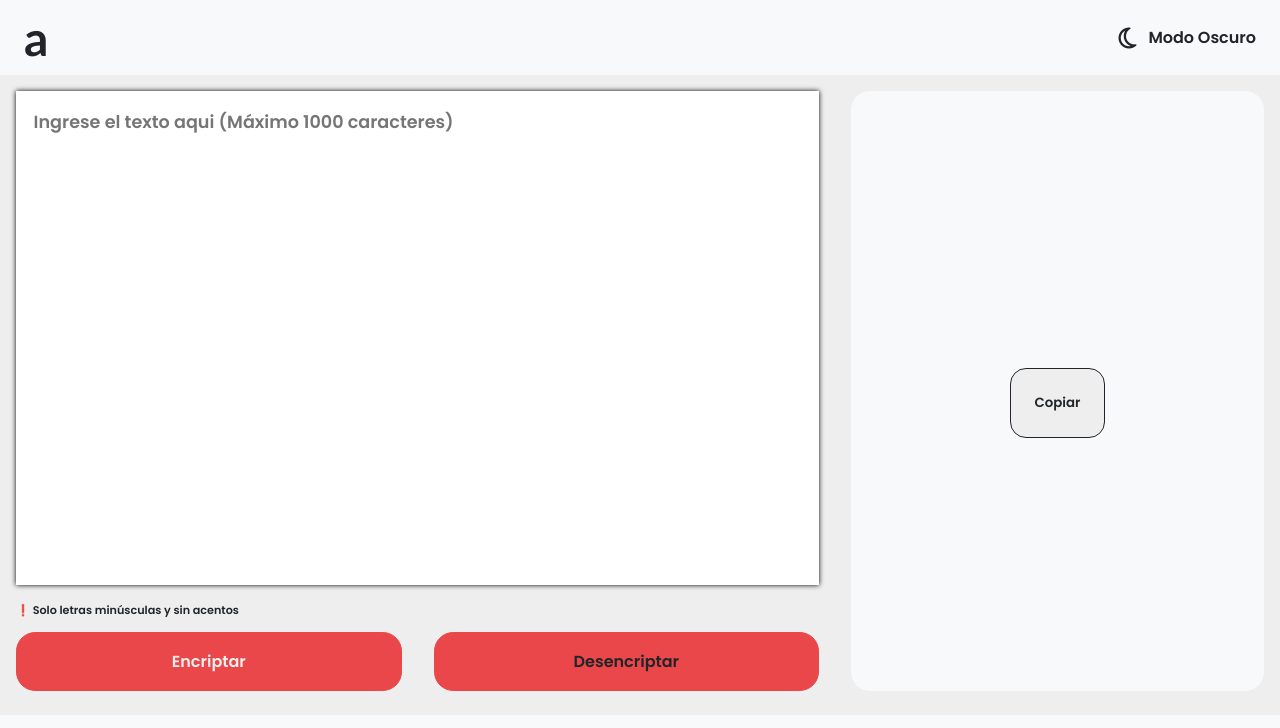
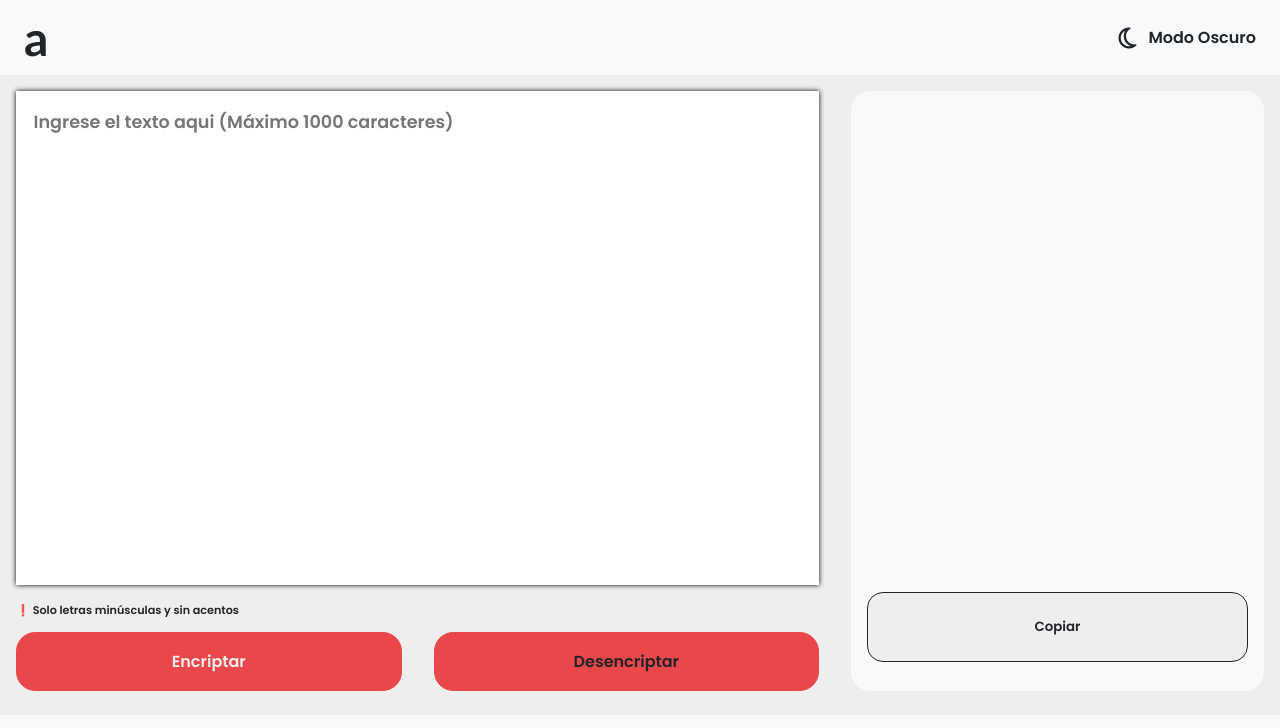
Before and after one commit to 1gabrielcarrizo/challenge1-encryptor-oracle-one, a plain HTML site: page index.html in a window 1280 px wide. Both pictures are taken after a click on the button "Encriptar". Shown: the top 728 px of the page. Drawn offline with Linux system fonts and the light colour scheme.

Commit message:
fixing the overflow

```diff
--- a/css/styles.css
+++ b/css/styles.css
@@ -70,7 +70,7 @@ img{
 /* -----------------main----------------- */
 main{
     margin: 1em;
-    margin-bottom: 3em;
+    margin-bottom: 5em;
     height: 75vh;
 }
 
@@ -95,6 +95,7 @@ main .container{
 .main-col--2{
     padding-left: 1em;
     padding-right: 1em;
+    /* overflow: auto; */
 }
 
 .container-textarea{
@@ -178,8 +179,28 @@ button{
     font-size: 1.5rem;
 }
 
+.conTextoContainer{
+    display: flex;
+    flex-direction: column;
+    justify-content: space-between;
+    height: 100%;
+    width: 100%;
+}
+
+.textoOculto-container{
+    max-height: 200px;
+    overflow-y: auto;
+}
+
 .textoOculto{
+    display: flex;
+    justify-content: start;
+    text-align: start;
     font-size: 1.5em;
+}
+
+.button3{
+    width: 100%;
 }
 
 /* -----------------footer----------------- */
@@ -276,7 +297,7 @@ a{
 }
 
 /* como se vera la web cuando tenga 1200px en ADELANTE */
-@media screen and (min-width: 900px) {
+@media screen and (min-width: 1200px) {
     main .container{
         flex-direction: row;
     }
@@ -305,4 +326,8 @@ a{
     .footer-col{
         width: 25%;
     }
+
+    .textoOculto-container{
+        max-height: 500px;
+    }
 }
--- a/index.html
+++ b/index.html
@@ -35,7 +35,8 @@
         <div class="container">
             <div class="main-col main-col--1">
                 <div class="container-textarea">
-                    <textarea id="textarea" placeholder="Ingrese el texto aqui (Máximo 1000 caracteres)" maxlength="1000"></textarea>
+                    <textarea id="textarea" placeholder="Ingrese el texto aqui (Máximo 1000 caracteres)"
+                        maxlength="1000"></textarea>
                 </div>
                 <div class="container-span">
                     <small>❗ Solo letras minúsculas y sin acentos</small>
@@ -46,18 +47,22 @@
                 </div>
             </div>
             <div class="main-col main-col--2">
+                <div id="sinTexto-container">
                     <div class="img-container" id="imgContainer">
                         <img class="main-col__img" src="assets/img/Muñeco.png" alt="image">
-                </div>
-                <div>
-                    <p class="textoOculto" id="textoOculto"></p>
                     </div>
                     <div class="texts-container" id="textsContainer">
                         <p class="main-col__text1">Ningún mensaje fue encontrado</p>
                         <p class="main-col__text2">Ingresa el texto que desees encriptar o desencriptar.</p>
                     </div>
-                <div class="ocultar" id="btnContainer">
-                    <button id="btnCopiar" class="button3">Copiar</button>
+                </div>
+                <div id="conTexto-container" class="conTextoContainer">
+                    <div class="textoOculto-container">
+                        <p class="textoOculto" id="textoOculto"></p>
+                    </div>
+                    <div>
+                        <button id="btnCopiar" class="button3 ocultar">Copiar</button>
+                    </div>
                 </div>
             </div>
         </div>
@@ -69,7 +74,8 @@
                 <p id="footerText" class="footerText"></p>
             </div>
             <div class="footer-col">
-                <p>Made with ❤ by <a class="footerText__link" href="https://www.linkedin.com/in/1gabrielcarrizo/" target="_blank">Gabriel Carrizo</a>
+                <p>Made with ❤ by <a class="footerText__link" href="https://www.linkedin.com/in/1gabrielcarrizo/"
+                        target="_blank">Gabriel Carrizo</a>
             </div>
             <div class="footer-col container__icons">
                 <a href="https://www.linkedin.com/in/1gabrielcarrizo/" target="_blank">
--- a/scripts.js
+++ b/scripts.js
@@ -9,9 +9,8 @@ const toggleTheme = document.getElementById("toggle-theme"),
       btnCopiar = document.getElementById("btnCopiar"),
       footerText = document.getElementById("footerText"),
       textoOculto = document.getElementById("textoOculto"),
-      imgContainer = document.getElementById("imgContainer"),
-      textsContainer = document.getElementById("textsContainer"),
-      btnContainer = document.getElementById("btnContainer"),
+      sinTextoContainer = document.getElementById("sinTexto-container"),
+      conTextoContainer = document.getElementById("conTexto-container"),
       date = new Date().getFullYear(),
       equivalenciaCifrada = {
         'a': 'ai',
@@ -48,9 +47,9 @@ const encriptarTexto = () => {
 const mostrarTextoCifrado = () => {
     textoOculto.innerHTML = textoCifrado;
     textarea.value = "";
-    imgContainer.classList.add("ocultar");
-    textsContainer.classList.add("ocultar");
-    btnContainer.classList.remove("ocultar");
+    sinTextoContainer.classList.add("ocultar");
+    conTextoContainer.classList.remove("ocultar");
+    btnCopiar.classList.remove("ocultar");
 }
 
 const desencriptarTexto = () => {
```
Lines whose indentation alone changed are shown as unchanged.
